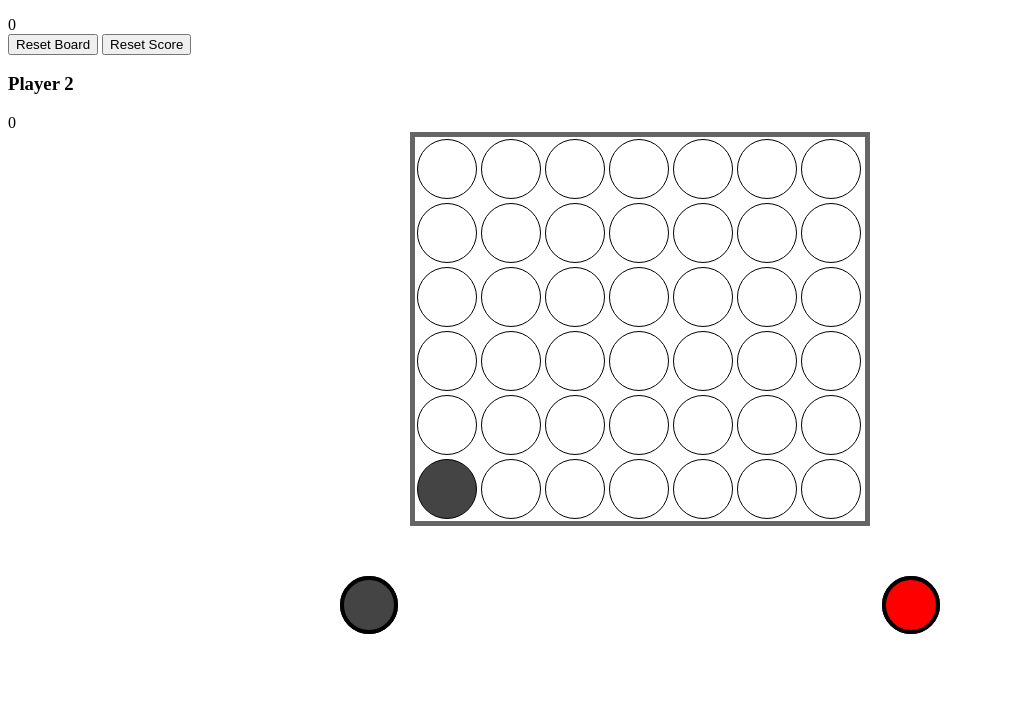
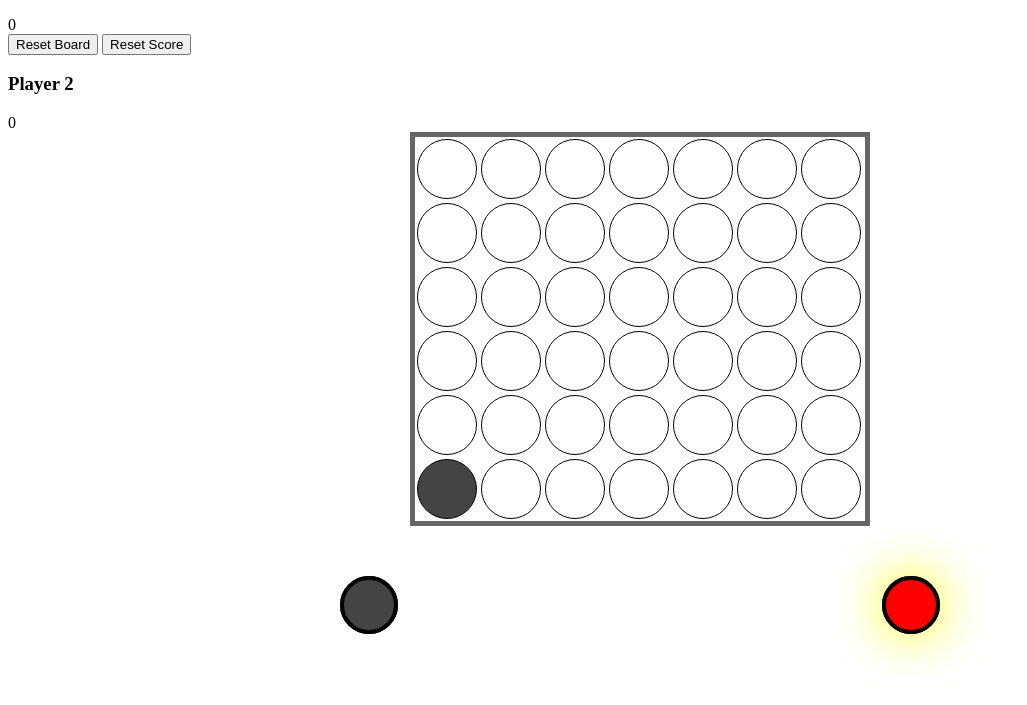
Before and after one commit to TheMichaelRay/project-1, a plain HTML site: page index.html in a window 1280 px wide. Both pictures are taken after a click on the element 447 px from the left and 274 px from the top of the page. Shown: the part 105-810 px from the top of the page, without its empty margins (0-1027 px from the left). Drawn offline with nearby package versions, Linux system fonts and the light colour scheme.

Commit message:
added hightlight that switches players to indicate which turn it is

```diff
--- a/app.js
+++ b/app.js
@@ -90,6 +90,7 @@ game = {
                 },
     // used to switch player turns at the end of each move
     switchPlayer: function(){
+      $('.holder').toggleClass('highlight')
       if (game.currentPlayer == game.player1) {
         game.currentPlayer = game.player2;
         game.opponent = game.player1;
@@ -163,7 +164,8 @@ game = {
             drop: function(){$(this).trigger('click')}
           });
           $('#reset-board').click(game.functions.resetGame);
-          $('#reset-score').click(game.functions.resetScore)
+          $('#reset-score').click(game.functions.resetScore);
+          $('.holder.one').toggleClass('highlight');
   },
 
 }
--- a/style.css
+++ b/style.css
@@ -56,5 +56,5 @@ footer {
   height: 60px;
 }
 .highlight {
-
+  box-shadow: 0px 0px 50px #FFFF00;
 }
```
